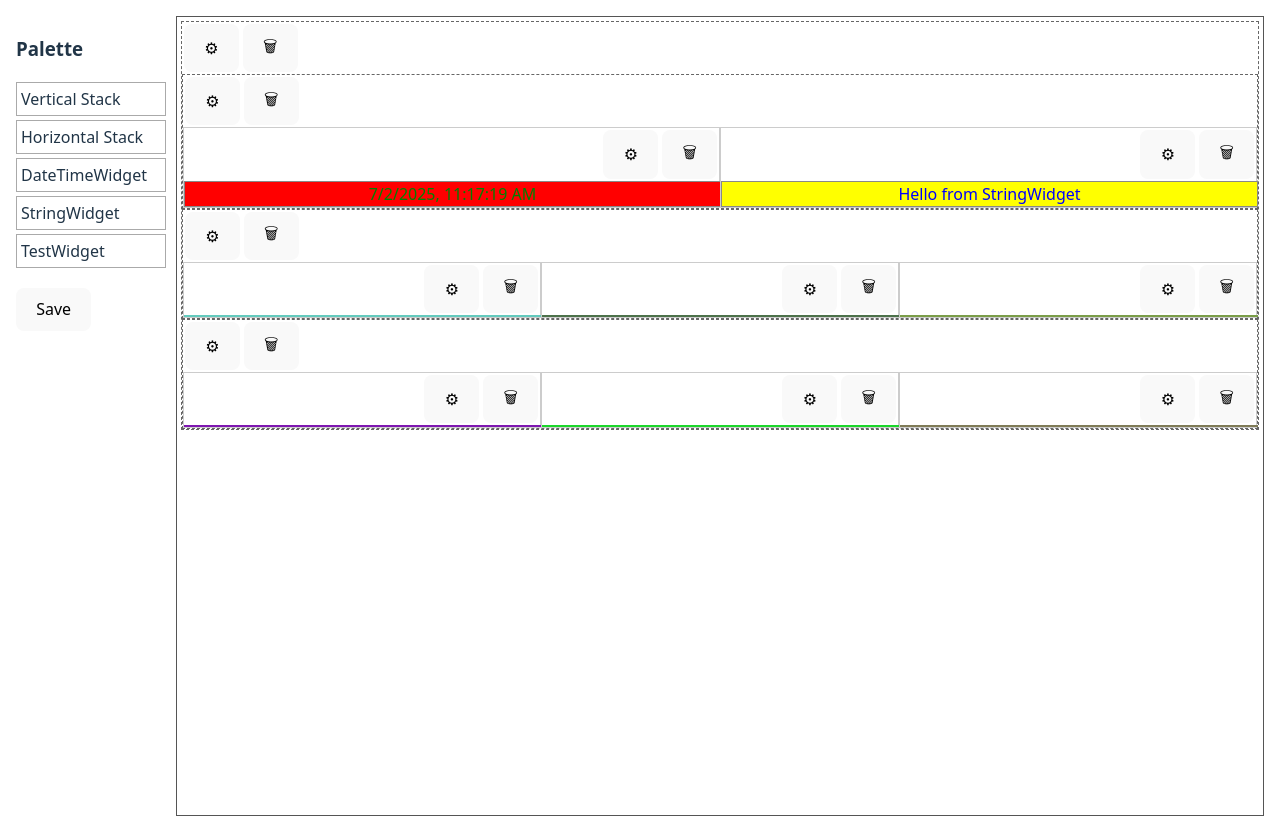
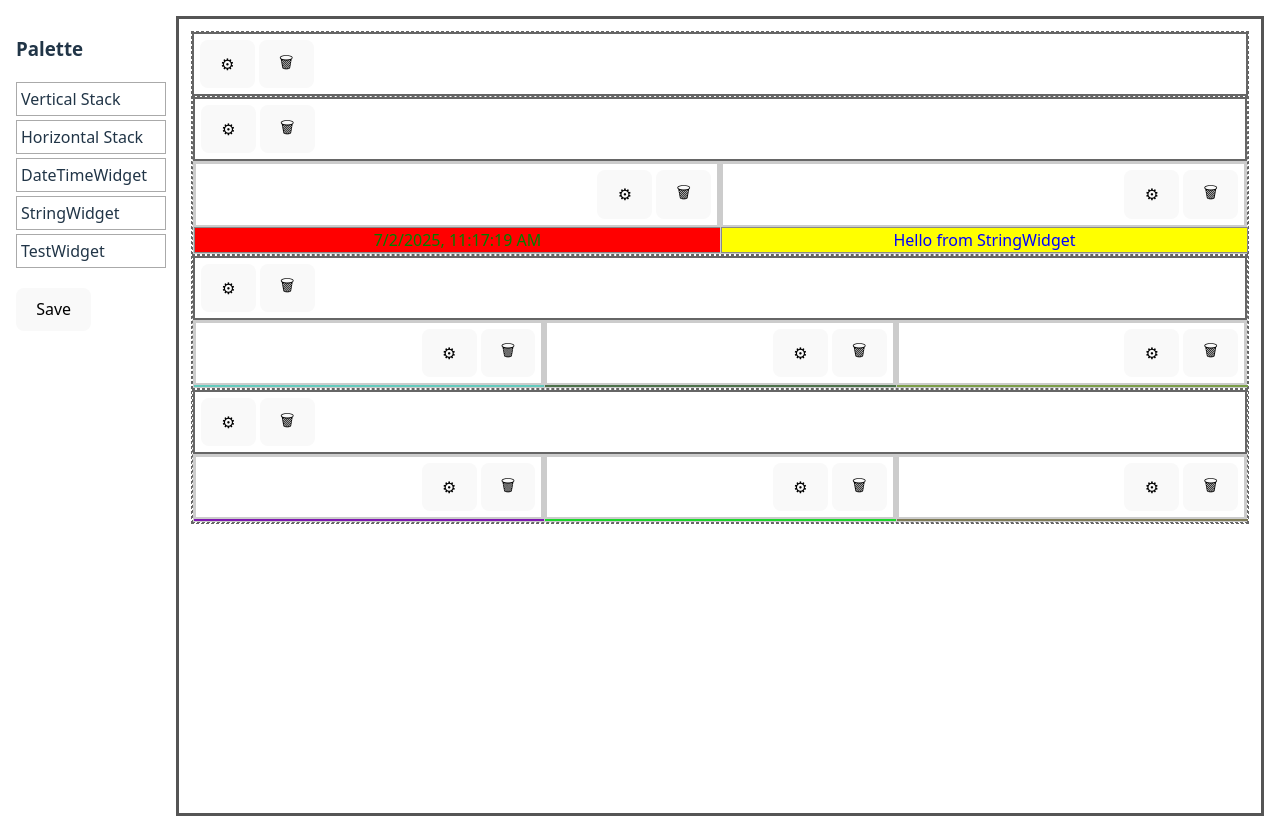
Before and after one commit to m4rvin42/MyDashboard, a React (Vite) app in the folder dashboard/: page /config in a window 1280 px wide. Built offline with nearby package versions, Linux system fonts and the light colour scheme.

Commit message:
Enhance ConfigPage drop zones and headers

```diff
--- a/dashboard/src/ConfigPage.jsx
+++ b/dashboard/src/ConfigPage.jsx
@@ -82,6 +82,30 @@ export default function ConfigPage() {
     }
   }
 
+  function DropZone({ onDrop, children, style }) {
+    const [over, setOver] = useState(false)
+    const base = {
+      border: '3px dashed #888',
+      padding: 8,
+      transition: 'border-color 0.2s, background-color 0.2s, transform 0.2s',
+      ...style,
+    }
+    const active = over
+      ? { borderColor: '#4f8ef7', backgroundColor: 'rgba(79,142,247,0.1)', transform: 'scale(1.02)' }
+      : {}
+    return (
+      <div
+        style={{ ...base, ...active }}
+        onDragEnter={(e) => { e.preventDefault(); setOver(true) }}
+        onDragLeave={() => setOver(false)}
+        onDragOver={allowDrop}
+        onDrop={(e) => { setOver(false); onDrop(e) }}
+      >
+        {children}
+      </div>
+    )
+  }
+
   function openSettings(path) {
     setLayout((old) =>
       updateAtPath(old, path, (node) => {
@@ -111,10 +135,13 @@ export default function ConfigPage() {
 
   const renderNode = (node, path = []) => {
     if (!node) {
+      const parent = path.slice(0, -1)
+      const idx = path[path.length - 1]
       return (
-        <div
+        <DropZone
           key={path.join('-')}
-          style={{ flex: 1, border: '1px dashed #888', margin: 2, minHeight: 30 }}
+          onDrop={(e) => handleDrop(e, parent, idx)}
+          style={{ flex: 1, margin: 2, minHeight: 30 }}
         />
       )
     }
@@ -133,7 +160,7 @@ export default function ConfigPage() {
           }}
         >
           <div
-            style={{ display: 'flex', gap: '4px', padding: '2px' }}
+            style={{ display: 'flex', gap: '4px', padding: '6px', border: '2px solid #666' }}
           >
             <button
               onClick={(e) => {
@@ -162,14 +189,13 @@ export default function ConfigPage() {
             onDrop={(e) => handleDrop(e, path)}
           >
             {node.children && node.children.map((child, i) => (
-              <div
+              <DropZone
                 key={i}
-                style={{ flex: 1, position: 'relative' }}
-                onDragOver={allowDrop}
                 onDrop={(e) => handleDrop(e, path, i)}
+                style={{ flex: 1, position: 'relative', border: 'none', padding: 0 }}
               >
                 {renderNode(child, [...path, i])}
-              </div>
+              </DropZone>
             ))}
           </Panel>
         </div>
@@ -183,7 +209,7 @@ export default function ConfigPage() {
           key={path.join('-')}
           style={{ border: '1px solid #ccc', display: 'flex', flexDirection: 'column', flex: 1 }}
         >
-          <div style={{ display: 'flex', gap: '4px', justifyContent: 'flex-end', padding: '2px' }}>
+          <div style={{ display: 'flex', gap: '4px', justifyContent: 'flex-end', padding: '6px', border: '2px solid #ccc' }}>
             <button
               onClick={(e) => {
                 e.preventDefault()
@@ -241,13 +267,12 @@ export default function ConfigPage() {
           Save
         </button>
       </div>
-      <div
-        style={{ flex: 1, border: '1px solid #555', padding: 4 }}
-        onDragOver={allowDrop}
+      <DropZone
         onDrop={(e) => handleDrop(e, [])}
+        style={{ flex: 1, border: '3px solid #555', padding: 12 }}
       >
         {renderNode(layout, [])}
-      </div>
+      </DropZone>
     </div>
   )
 }
```
